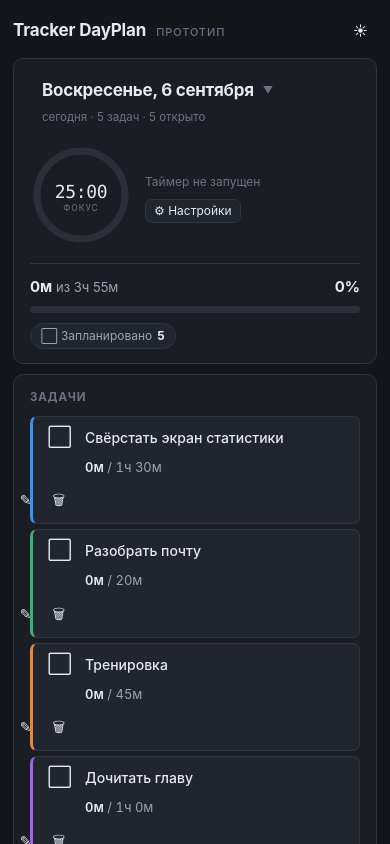
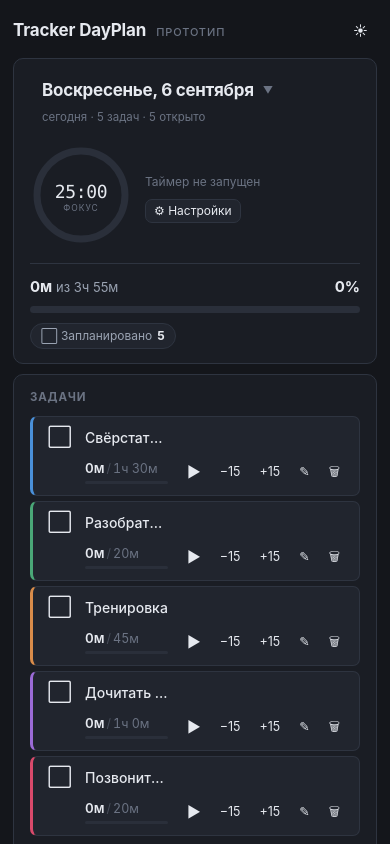
Before and after one commit to Aistben/Tracker_DayPlan, a React (Vite) app: page / in a window 390 px wide. Shown: the top 844 px of the page. Built offline with nearby package versions, Linux system fonts and the light colour scheme.

Commit message:
Время задачи в фиксированной колонке слева, добавлена мини-шкала выполнения
Co-authored-by: arena-agent <297053741+arena-agent@users.noreply.github.com>

```diff
--- a/src/screens/Today.tsx
+++ b/src/screens/Today.tsx
@@ -441,7 +441,23 @@ export default function Today({ store, timer, date, setDate }: Props) {
                   </div>
 
                   <div className="task-time">
-                    <b>{fmt(spent)}</b> / {fmt(t.plannedMinutes)}
+                    <div>
+                      <b>{spent ? fmt(spent) : "0м"}</b>
+                      <span className="sep">/</span>
+                      {fmt(t.plannedMinutes)}
+                    </div>
+                    <div className="task-bar">
+                      <i
+                        style={{
+                          width: `${Math.min(
+                            100,
+                            t.plannedMinutes
+                              ? (spent / t.plannedMinutes) * 100
+                              : 0
+                          )}%`,
+                        }}
+                      />
+                    </div>
                   </div>
 
                   <div className="task-tail">
--- a/src/styles.css
+++ b/src/styles.css
@@ -324,7 +324,7 @@ label { cursor: pointer; user-select: none; }
 
 .task {
   display: grid;
-  grid-template-columns: 34px 1fr auto auto;
+  grid-template-columns: 34px 1fr 112px 148px;
   align-items: center;
   gap: 11px;
   padding: 8px 11px;
@@ -363,10 +363,36 @@ label { cursor: pointer; user-select: none; }
 }
 
 .task-time {
-  font-size: 13px; font-variant-numeric: tabular-nums;
-  white-space: nowrap; color: var(--text-dim); text-align: right;
+  font-size: 12.5px;
+  font-variant-numeric: tabular-nums;
+  white-space: nowrap;
+  color: var(--text-faint);
+  text-align: left;
+  line-height: 1.25;
 }
-.task-time b { color: var(--text); font-weight: 600; }
+.task-time b {
+  color: var(--text);
+  font-weight: 600;
+  font-size: 13.5px;
+}
+.task-time .sep { margin: 0 2px; opacity: 0.5; }
+
+/* мини-шкала выполнения под цифрами */
+.task-bar {
+  margin-top: 4px;
+  height: 3px;
+  width: 84px;
+  background: var(--surface-3);
+  border-radius: 2px;
+  overflow: hidden;
+}
+.task-bar > i {
+  display: block;
+  height: 100%;
+  border-radius: 2px;
+  background: var(--task-color, var(--accent));
+  transition: width 0.4s cubic-bezier(0.4, 0, 0.2, 1);
+}
 
 /* Действия в конце строки — всегда видны. */
 .task-tail {
@@ -376,6 +402,7 @@ label { cursor: pointer; user-select: none; }
   gap: 3px;
   min-height: 30px;
 }
+.task-tail .btn-icon { padding: 4px 7px; font-size: 12.5px; }
 .task-actions { display: flex; gap: 3px; }
 
 .task-edit { display: flex; gap: 7px; align-items: center; }
@@ -488,8 +515,9 @@ label { cursor: pointer; user-select: none; }
 
 @media (max-width: 640px) {
   .app { padding: 18px 13px 60px; }
-  .task { grid-template-columns: 30px 1fr auto; row-gap: 8px; }
-  .task-time { grid-column: 2 / -1; text-align: left; }
+  .task { grid-template-columns: 30px 1fr auto; row-gap: 7px; }
+  .task-time { grid-column: 2 / 3; }
+  .task-bar { width: 100%; max-width: 140px; }
   .timer-box { width: 100%; }
 }
 
```
